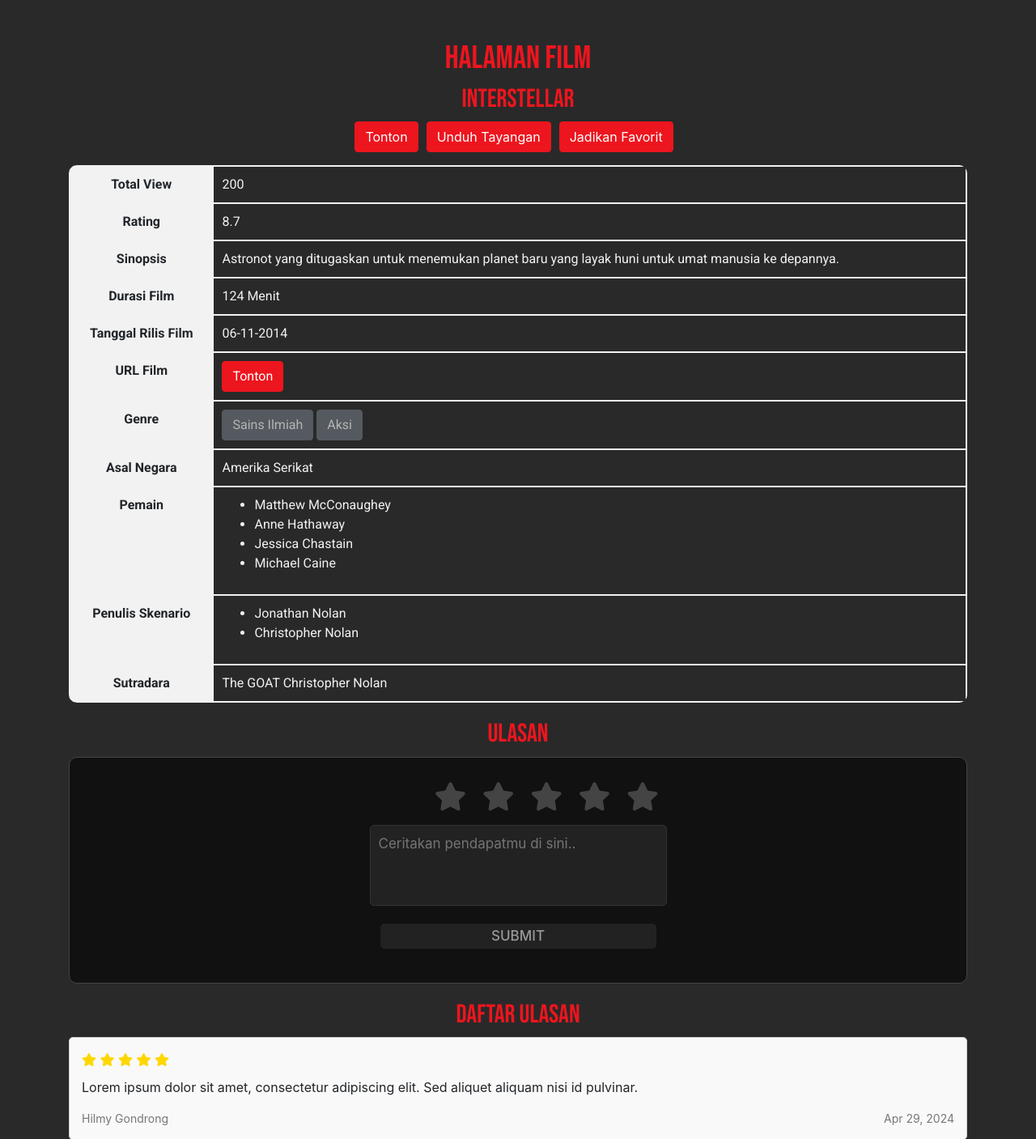
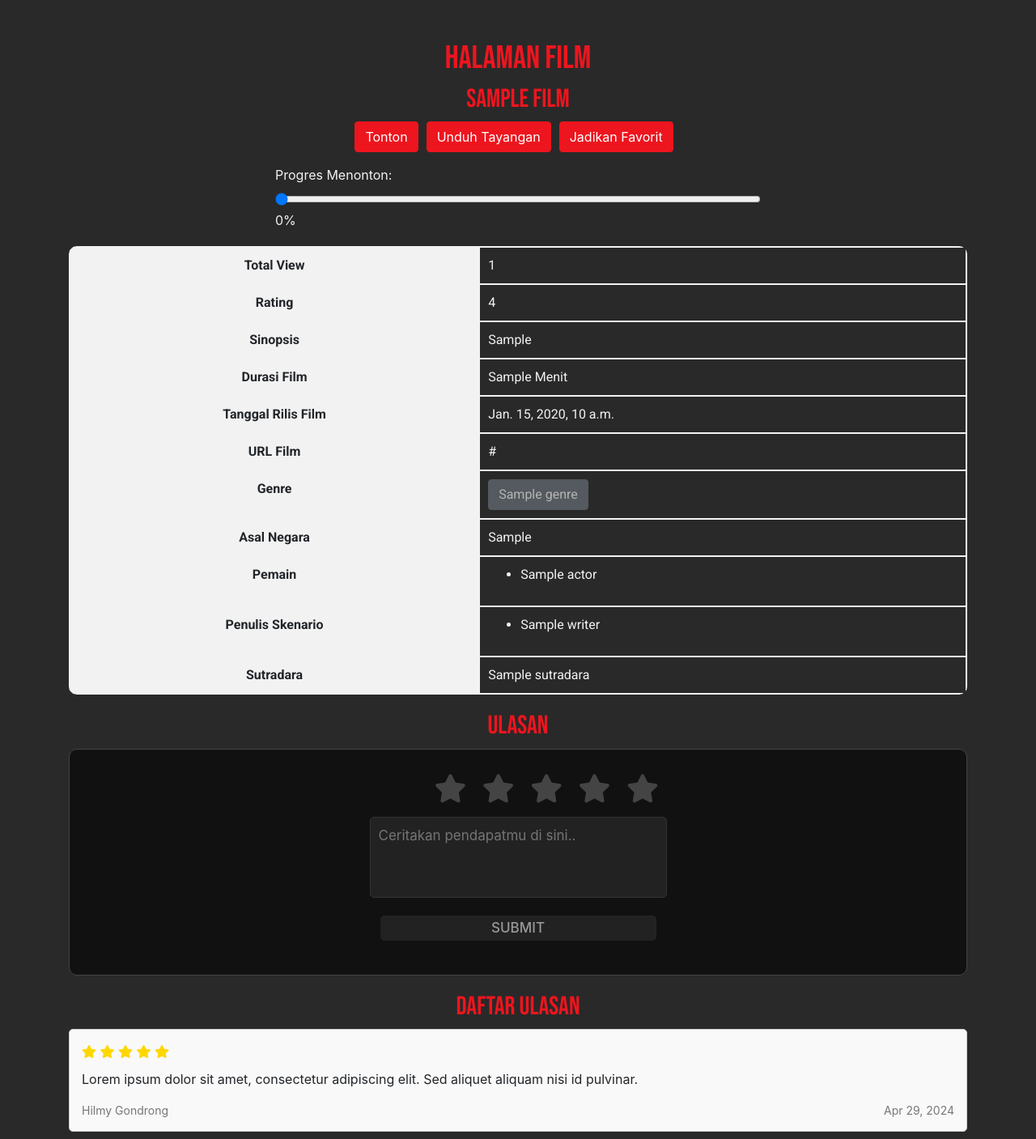
Before and after one commit to Pacilflix-A6/pacilflix, a Django app: template tayangan/templates/film.html in a window 1280 px wide. Shown: the top 1407 px of the page at 81% size. Run offline with Django 3.2, Linux system fonts and the light colour scheme; the template is opened without the code that fills it: most values are stand-ins (such as "Sample title", 1, 10 or a date in 2020); some libraries are stand-ins or nearby versions.

Commit message:
[Add]Read data from each film including slider feature

```diff
--- a/tayangan/templates/film.html
+++ b/tayangan/templates/film.html
@@ -175,6 +175,31 @@
         font-size: 14px;
     }
 
+    /* Gaya untuk slider dan teks progres */
+    .slider-container {
+        display: flex;
+        align-items: center;
+        justify-content: center;
+        width: 100%;
+        margin-bottom: 20px;
+        color: #f2f2f2;
+    }
+
+    .slider-wrapper {
+        width: 100%;
+        max-width: 600px;
+    }
+
+    #progress-slider {
+        width: 100%;
+        margin-right: 10px;
+    }
+
+    #progress-value {
+        min-width: 50px;
+        text-align: left;
+    }
+
 </style>
 <body>
 
@@ -182,70 +207,77 @@
         <h1>HALAMAN FILM</h1>
 
         <!-- Judul Film -->
-        <h2>Interstellar<data></h2>
+        <h2>{{ film.judul_tayangan }}</h2>
 
         <!-- Tombol-->
         <!-- bagian 'Das Leben... tolong ganti judul film yg udh connect ke db yaa'-->
         <script>
-            var judulTayangan = "{{ 'Das Leben der Anderen'|urlencode }}";
+            var judulTayangan = "{{ film.judul_tayangan |urlencode }}";
         </script>
         <div class="mb-3 d-flex justify-content-center">
-            <button type="button" class="btn btn-primary me-2">Tonton</button>
+            <button type="button" class="btn btn-primary me-2" onclick="watchShow('{{ film.id_tayangan }}', document.getElementById('progress-slider').value);">Tonton</button>
             <button type="button" class="btn btn-primary me-2" onclick="downloadShow(judulTayangan);">Unduh Tayangan</button>
             <button type="button" class="btn btn-primary me-2" onclick="updateFavoriteAction();">Jadikan Favorit</button>
         </div>
 
+        <!-- Progress slider -->
+        <div class="slider-container">
+          <div class="slider-wrapper">
+              <label for="progress-slider">Progres Menonton:</label>
+              <input type="range" id="progress-slider" name="progress-slider" min="0" max="{{ film.durasi_film }}" value="0" oninput="updateSliderValue(this.value, '{{ film.durasi_film }}')">
+              <span id="progress-value">0%</span>
+          </div>
+        </div>
 
         <!-- Tabel Data Film -->
         <table class="film-table">
             <tbody>
                 <tr>
                     <th>Total View</th>
-                    <td>200</td>
+                    <td>{{ film.total_view }}</td>
                 </tr>
                 <tr>
                     <th>Rating</th>
-                    <td>8.7</td>
+                    <td>{{ film.rating_rata_rata }}</td>
                 </tr>
                 <tr>
                     <th>Sinopsis</th>
-                    <td>Astronot yang ditugaskan untuk menemukan planet baru yang layak huni untuk umat manusia ke depannya.</td>
+                    <td>{{ film.sinopsis_tayangan }}</td>
                 </tr>
                 <tr>
                     <th>Durasi Film</th>
-                    <td>124 Menit</td>
+                    <td>{{ film.durasi_film }} Menit</td>
                 </tr>
                 <tr>
                     <th>Tanggal Rilis Film</th>
-                    <td>06-11-2014</td>
+                    <td>{{ film.release_date_film }}</td>
                 </tr>
                 <tr>
                     <th>URL Film</th>
-                    <td><button type="button" class="btn btn-primary me-2">Tonton</button></td>
+                    <td>{{ film.url_video_film }}</td>
                 </tr>
                 <tr>
                     <th>Genre</th>
                     <td>
+
                         <div class="genre-buttons">
-                            <button type="button" class="btn btn-secondary" disabled>Sains Ilmiah</button>
-                            <!-- ⋮ Genre lainnya ⋮ -->
-                            <button type="button" class="btn btn-secondary" disabled>Aksi</button>
+                          {% for genre in film.genre %}
+                            <button type="button" class="btn btn-secondary" disabled>{{ genre }}</button>
+                          {% endfor %}
                         </div>
                     </td>
                 </tr>
                 <tr>
                     <th>Asal Negara</th>
-                    <td>Amerika Serikat</td>
+                    <td>{{ film.asal_negara }}</td>
                 </tr>
                 <tr>
                     <th>Pemain</th>
                     <td>
                         <ul>
-                            <li>Matthew McConaughey</li>
-                            <!-- ⋮ Cast lainnya ⋮ -->
-                            <li>Anne Hathaway</li>
-                            <li>Jessica Chastain</li>
-                            <li>Michael Caine</li>
+                          {% for actor in film.pemain %}
+                            <li> {{ actor }} </li>
+                          {% endfor %}
                         </ul>
                     </td>
                 </tr>
@@ -253,14 +285,15 @@
                     <th>Penulis Skenario</th>
                     <td>
                         <ul>
-                            <li>Jonathan Nolan</li>
-                            <li>Christopher Nolan</li>
+                          {% for writer in film.penulis_skenario %}
+                            <li> {{ writer }} </li>
+                          {% endfor %}
                         </ul>
                     </td>
                 </tr>
                 <tr>
                     <th>Sutradara</th>
-                    <td>The GOAT Christopher Nolan</td>
+                    <td>{{ film.sutradara }}</td>
                 </tr>
             </tbody>
         </table>
@@ -270,19 +303,18 @@
 
         <!-- Input Ulasan -->
         <div class="review-container">
-            <!-- <input type="text" class="form-control" placeholder="Input untuk deskripsi ulasan" id="reviewDescriptionInput"> -->
             <div class="star-widget">
                 <input type="radio" id="rate-5" name="rate" value="5"><label for="star5" class="fas fa-star"></label>
                 <input type="radio" id="rate-4" name="rate" value="4"><label for="star4" class="fas fa-star"></label>
                 <input type="radio" id="rate-3" name="rate" value="3"><label for="star3" class="fas fa-star"></label>
                 <input type="radio" id="rate-2" name="rate" value="2"><label for="star2" class="fas fa-star"></label>
                 <input type="radio" id="rate-1" name="rate" value="1"><label for="star1" class="fas fa-star"></label>
-                <form action="#">
+                <form action="reviewForm">
                     <div class="textarea">
-                        <textarea cols="30" placeholder="Ceritakan pendapatmu di sini.."></textarea>
+                        <textarea id="reviewDescription" cols="30" placeholder="Ceritakan pendapatmu di sini.."></textarea>
                     </div>
                     <div class="btn">
-                        <button type="submit">Submit</button>
+                      <button type="submit" onclick="addReview()">Submit</button>
                     </div>
                 </form>
             </div>
@@ -334,7 +366,6 @@
             </div>
         </div>
     </div>
-
 
     <!-- ini modal buat download-->
     <div
@@ -451,6 +482,76 @@
         //     document.getElementById('reviewRatingInput').value = '0'; //default
         // });
 
+        function updateSliderValue(value, duration) {
+          var progressValue = document.getElementById("progress-value");
+          var percentage = (value / duration) * 100;
+          // console.log("Menit Film:", value);
+          progressValue.textContent = percentage.toFixed(2) + "%";
+        }
+
+        function watchShow(idTayangan, durasiTonton) {
+          console.log(idTayangan)
+          const url = "{% url 'tayangan:tonton' film.id_tayangan %}";
+          fetch(url, {
+              method: "POST",
+              headers: {
+                  "Content-Type": "application/json",
+                  "X-CSRFToken": "{{ csrf_token }}",
+              },
+              body: JSON.stringify({
+                  id_tayangan: idTayangan,
+                  durasi_tonton: durasiTonton
+              })
+          })
+          .then(response => response.json())
+          .then(data => {
+              if (data.status === "success") {
+                  console.log("Tonton berhasil disimpan ke riwayat.");
+                  location.reload();
+              } else {
+                  console.error("Gagal menyimpan tonton ke riwayat.");
+              }
+          })
+          .catch(error => {
+              console.error("Error:", error);
+          });
+        }
+
+        function addReview() {
+          const url = "{% url 'tayangan:ulas' film.id_tayangan %}";
+
+          // Mendapatkan nilai rating
+          var rating = document.querySelector('input[name="rate"]:checked').value;
+
+          // Mendapatkan deskripsi ulasan
+          var description = document.getElementById('reviewDescription').value;
+
+          // Mengirim data ulasan ke server
+          fetch('/add-review/', {
+              method: 'POST',
+              headers: {
+                  "Content-Type": "application/json",
+                  "X-CSRFToken": "{{ csrf_token }}",
+              },
+              body: JSON.stringify({
+                  rating: rating,
+                  description: description
+              })
+            })
+            .then(response => response.json())
+            .then(data => {
+                if (data.status === 'success') {
+                    alert('Ulasan berhasil dikirim.');
+                    location.reload();
+                } else {
+                    alert('Gagal mengirim ulasan.');
+                }
+            })
+            .catch(error => {
+                console.error('Error:', error);
+                alert('Terjadi kesalahan saat mengirim ulasan.');
+            });
+        }
 
         function updateFavoriteAction() {
           var modal = document.getElementById("confirmAddModel");
--- a/tayangan/urls.py
+++ b/tayangan/urls.py
@@ -1,12 +1,16 @@
 from django.urls import path
-from tayangan.views import tayangan, trailer, film, series, episode
+from tayangan.views import tayangan, trailer, film, series, episode, film_select, tonton, ulas
 
 app_name = 'tayangan'
 
 urlpatterns = [
     path('trailer/', trailer, name='trailer'),
     path('', tayangan, name='tayangan'),
+    path('film/<uuid:film_id>/', film_select, name='film_select'),
     path('film/', film, name='film'),
     path('series/', series, name='series'),
     path('episode/', episode, name='episode'),
+    path('film/<uuid:film_id>/tonton/', tonton, name='tonton'),
+    path('film/<uuid:film_id>/ulas/', ulas, name='ulas')
+    # path('film/<uuid:film_id>/', film_detail, name='film_detail'),
 ]
```
Also changed, not shown: tayangan/views.py (+110 -10 lines).
